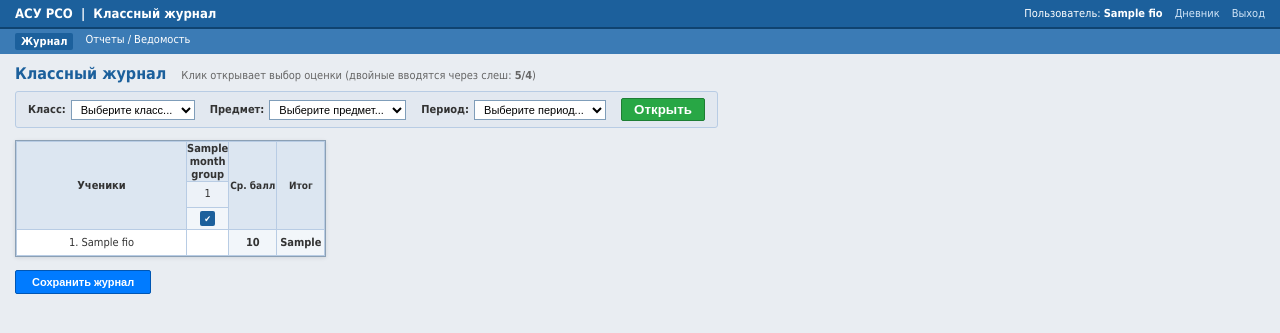
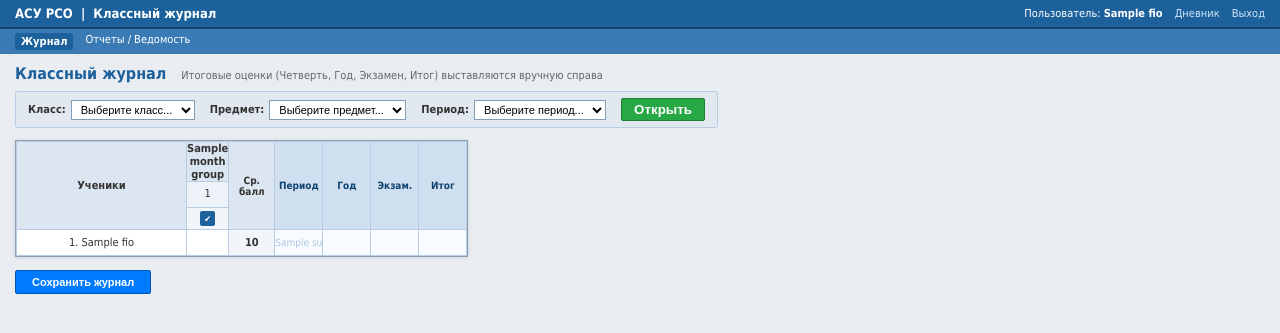
Before and after one commit to HOST-ZIZ/school-journal, a Flask app: template templates/teacher.html in a window 1280 px wide. Shown: the top 333 px of the page. Run offline with Flask 3, Linux system fonts and the light colour scheme; the template is opened without the code that fills it: most values are stand-ins (such as "Sample title", 1, 10 or a date in 2020).

Commit message:
teacher.html

```diff
--- a/templates/teacher.html
+++ b/templates/teacher.html
@@ -23,15 +23,15 @@
         .journal-heading { font-size: 16px; font-weight: bold; color: #1c609c; }
         .journal-subtitle { color: #666; font-size: 11px; }
 
-        /* Компактная панель фильтров слева */
-        .filter-panel { background: #e2e8f0; border: 1px solid #b8cce4; padding: 6px 12px; display: inline-flex; align-items: center; gap: 15px; border-radius: 3px; margin-bottom: 12px; }
+        .filter-panel { background: #e2e8f0; border: 1px solid #b8cce4; padding: 6px 12px; display: inline-flex; flex-wrap: wrap; align-items: center; gap: 15px; border-radius: 3px; margin-bottom: 12px; }
         .filter-group { display: inline-flex; align-items: center; gap: 5px; }
         .filter-group label { font-weight: bold; font-size: 11px; color: #333; }
         select { font-size: 11px; padding: 2px 5px; border: 1px solid #7f9db9; background: #fff; }
         button.btn-load { background: #28a745; color: white; border: 1px solid #1e7e34; font-weight: bold; cursor: pointer; padding: 3px 12px; border-radius: 2px; }
         button.btn-save { background: #007bff; color: white; border: 1px solid #0056b3; font-weight: bold; cursor: pointer; padding: 5px 16px; font-size: 11px; border-radius: 2px; margin-top: 10px; }
 
-        /* Таблица журнала АСУ РСО */
+        .access-banner { background: #fff3cd; color: #856404; border: 1px solid #ffeeba; padding: 6px 12px; margin-bottom: 10px; font-size: 11px; border-radius: 2px; }
+
         .table-wrap { display: inline-block; background: #fff; border: 1px solid #8ba0b5; box-shadow: 0 1px 4px rgba(0,0,0,0.1); max-width: 100%; overflow-x: auto; }
         table.journal-grid { border-collapse: collapse; border-spacing: 0; }
         table.journal-grid th, table.journal-grid td { border: 1px solid #b8cce4; text-align: center; padding: 0; }
@@ -39,10 +39,10 @@
         th.header-student { background: #dce6f1; width: 170px; min-width: 170px; text-align: left; padding: 5px 8px; font-weight: bold; }
         th.header-month { background: #dce6f1; font-weight: bold; padding: 3px; font-size: 11px; }
 
-        /* Квадратные ячейки дней */
         th.header-day { background: #edf2f8; font-weight: normal; font-size: 11px; height: 26px; width: 28px; min-width: 28px; max-width: 28px; line-height: 1.1; }
         th.header-check { background: #f2f6fa; height: 22px; width: 28px; min-width: 28px; max-width: 28px; }
-        th.header-stat { background: #dce6f1; width: 48px; min-width: 48px; font-size: 10px; font-weight: bold; padding: 2px; }
+        th.header-stat { background: #dce6f1; width: 46px; min-width: 46px; font-size: 10px; font-weight: bold; padding: 2px; }
+        th.header-final { background: #d0dfef; width: 48px; min-width: 48px; font-size: 10px; font-weight: bold; padding: 2px; color: #0f4370; }
 
         .badge-k { display: block; font-size: 9px; font-weight: bold; color: #b71c1c; }
         .badge-s { display: block; font-size: 9px; font-weight: bold; color: #006064; }
@@ -67,17 +67,20 @@
         td.student-name { text-align: left; padding: 3px 8px; background: #fff; font-size: 11px; }
         tr:hover td.student-name { background-color: #fce8b2; }
 
-        /* Строго квадратные ячейки 28x28px */
         td.mark-cell { width: 28px; min-width: 28px; max-width: 28px; height: 26px; padding: 0; background: #fff; }
         input.mark-input { width: 100%; height: 25px; border: none; outline: none; background: transparent; text-align: center; font-size: 11px; font-weight: bold; color: #000; font-family: Tahoma, Arial, sans-serif; cursor: pointer; padding: 0; }
         input.mark-input:focus { background: #fffde7 !important; }
 
+        td.final-cell { width: 48px; min-width: 48px; height: 26px; padding: 0; background: #f8fbff; }
+        input.final-input { width: 100%; height: 25px; border: none; outline: none; background: transparent; text-align: center; font-size: 11px; font-weight: bold; color: #0f4370; font-family: Tahoma, Arial, sans-serif; padding: 0; }
+        input.final-input:focus { background: #fff9c4 !important; }
+        input.final-input::placeholder { color: #b0c4de; font-weight: normal; font-size: 10px; }
+
         tr:hover td.mark-cell { background-color: #fce8b2; }
         .col-highlight { background-color: #fff2cc !important; }
 
-        td.stat-cell { font-weight: bold; font-size: 11px; background: #f2f6fa; width: 48px; min-width: 48px; }
+        td.stat-cell { font-weight: bold; font-size: 11px; background: #f2f6fa; width: 46px; min-width: 46px; }
 
-        /* Всплывающее меню оценок */
         #gradePickerMenu {
             display: none;
             position: fixed;
@@ -148,7 +151,7 @@
 <div class="container">
     <div class="journal-title-bar">
         <span class="journal-heading">Классный журнал</span>
-        <span class="journal-subtitle">Клик открывает выбор оценки (двойные вводятся через слеш: <strong>5/4</strong>)</span>
+        <span class="journal-subtitle">Итоговые оценки (Четверть, Год, Экзамен, Итог) выставляются вручную справа</span>
     </div>
 
     {% with messages = get_flashed_messages(with_categories=true) %}
@@ -159,10 +162,10 @@
         {% endif %}
     {% endwith %}
 
-    <form method="GET" action="/teacher" class="filter-panel">
+    <form method="GET" action="/teacher" class="filter-panel" id="filterForm">
         <div class="filter-group">
             <label>Класс:</label>
-            <select name="class_id" required>
+            <select name="class_id" required onchange="document.getElementById('filterForm').submit();">
                 <option value="">Выберите класс...</option>
                 {% for c in classes %}
                     <option value="{{ c.id }}" {% if selected_class == c.id %}selected{% endif %}>{{ c.name }}</option>
@@ -194,6 +197,12 @@
     </form>
 
     {% if selected_class and selected_subject and selected_period %}
+        {% if access_mode == 'attendance_only' %}
+            <div class="access-banner">
+                <strong>Режим посещаемости (чужой предмет):</strong> Вы можете просматривать оценки и отмечать только отсутствие/опоздание (<strong>Н, У, О</strong>). Выставление оценок и итогов по этому предмету недоступно.
+            </div>
+        {% endif %}
+
         <form method="POST" action="/teacher" id="journalForm">
             <input type="hidden" name="action" value="save_journal">
             <input type="hidden" name="class_id" value="{{ selected_class }}">
@@ -210,7 +219,10 @@
                                     <th colspan="{{ mg.count }}" class="header-month">{{ mg.name }}</th>
                                 {% endfor %}
                                 <th rowspan="3" class="header-stat">Ср. балл</th>
-                                <th rowspan="3" class="header-stat">Итог</th>
+                                <th rowspan="3" class="header-final" title="Оценка за выбранный период (вручную)">Период</th>
+                                <th rowspan="3" class="header-final" title="Годовая оценка (вручную)">Год</th>
+                                <th rowspan="3" class="header-final" title="Экзаменационная оценка (вручную)">Экзам.</th>
+                                <th rowspan="3" class="header-final" title="Итоговая оценка (вручную)">Итог</th>
                             </tr>
                             <tr>
                                 {% for les in lessons %}
@@ -227,8 +239,8 @@
                             <tr>
                                 {% for les in lessons %}
                                     <th class="header-check" data-col="{{ loop.index0 }}">
-                                        <a href="/lesson/{{ les.id }}" class="check-btn" title="Выставить оценки / Карточка урока">✔</a>
-                                        {% if les.lesson_type in ['control', 'test'] %}
+                                        <a href="/lesson/{{ les.id }}?period_id={{ selected_period }}" class="check-btn" title="Выставить оценки / Карточка урока">✔</a>
+                                        {% if access_mode == 'full' and les.lesson_type in ['control', 'test'] %}
                                             <button type="button"
                                                     class="btn-del-work-mini"
                                                     onclick="deleteWorkFromJournal('{{ les.id }}')"
@@ -243,17 +255,40 @@
                                 <tr>
                                     <td class="student-name">{{ loop.index }}. {{ st.fio }}</td>
                                     {% for les in lessons %}
+                                        {% set c_val = cell_values.get((st.id, les.id), '') %}
+                                        {% set locked_cell = (access_mode == 'attendance_only' and c_val not in ['', 'Н', 'У', 'О']) %}
                                         <td class="mark-cell" data-col="{{ loop.index0 }}">
                                             <input type="text"
                                                    name="cell_{{ st.id }}_{{ les.id }}"
-                                                   class="mark-input"
-                                                   value="{{ cell_values.get((st.id, les.id), '') }}"
+                                                   class="mark-input {% if locked_cell %}locked-cell{% endif %}"
+                                                   value="{{ c_val }}"
+                                                   {% if locked_cell %}readonly{% endif %}
                                                    autocomplete="off"
                                                    maxlength="7">
                                         </td>
                                     {% endfor %}
                                     <td class="stat-cell">{{ student_stats[st.id].avg }}</td>
-                                    <td class="stat-cell">{{ student_stats[st.id].period_grade }}</td>
+                                    <td class="final-cell">
+                                        <input type="text" name="final_period_{{ st.id }}" class="final-input"
+                                               value="{{ final_marks.get((st.id, 'period'), '') }}"
+                                               placeholder="{{ student_stats[st.id].suggested }}"
+                                               {% if access_mode != 'full' %}readonly{% endif %} maxlength="4" autocomplete="off">
+                                    </td>
+                                    <td class="final-cell">
+                                        <input type="text" name="final_year_{{ st.id }}" class="final-input"
+                                               value="{{ final_marks.get((st.id, 'year'), '') }}"
+                                               {% if access_mode != 'full' %}readonly{% endif %} maxlength="4" autocomplete="off">
+                                    </td>
+                                    <td class="final-cell">
+                                        <input type="text" name="final_exam_{{ st.id }}" class="final-input"
+                                               value="{{ final_marks.get((st.id, 'exam'), '') }}"
+                                               {% if access_mode != 'full' %}readonly{% endif %} maxlength="4" autocomplete="off">
+                                    </td>
+                                    <td class="final-cell">
+                                        <input type="text" name="final_final_{{ st.id }}" class="final-input"
+                                               value="{{ final_marks.get((st.id, 'final'), '') }}"
+                                               {% if access_mode != 'full' %}readonly{% endif %} maxlength="4" autocomplete="off">
+                                    </td>
                                 </tr>
                             {% endfor %}
                         </tbody>
@@ -270,27 +305,36 @@
 
 <!-- Всплывающий выбор оценки -->
 <div id="gradePickerMenu">
-    <div class="picker-title">Оценка</div>
+    <div class="picker-title">{% if access_mode == 'full' %}Оценка{% else %}Посещаемость{% endif %}</div>
+    {% if access_mode == 'full' %}
         <button type="button" class="picker-btn" onclick="applyPickerGrade('5')">5</button>
         <button type="button" class="picker-btn" onclick="applyPickerGrade('4')">4</button>
         <button type="button" class="picker-btn" onclick="applyPickerGrade('3')">3</button>
         <button type="button" class="picker-btn" onclick="applyPickerGrade('2')">2</button>
         <button type="button" class="picker-btn" onclick="applyPickerGrade('Н')">Н</button>
         <button type="button" class="picker-btn" onclick="applyPickerGrade('.')">Точка (.)</button>
+    {% else %}
+        <button type="button" class="picker-btn" onclick="applyPickerGrade('Н')">Н (Не был)</button>
+        <button type="button" class="picker-btn" onclick="applyPickerGrade('У')">У (Уваж.)</button>
+        <button type="button" class="picker-btn" onclick="applyPickerGrade('О')">О (Опоздал)</button>
+    {% endif %}
     <button type="button" class="picker-btn btn-clear" onclick="applyPickerGrade('')">Очистить</button>
 </div>
 
-<!-- Скрытая форма для удаления колонки прямо из таблицы журнала -->
 <form id="deleteJournalColForm" method="POST" action="" style="display: none;">
     <input type="hidden" name="redirect_to" value="teacher">
+    <input type="hidden" name="period_id" value="{{ selected_period }}">
 </form>
 
 <script>
     let activeInput = null;
     const picker = document.getElementById('gradePickerMenu');
     const isTouchDevice = window.matchMedia("(pointer: coarse)").matches || ('ontouchstart' in window);
+    const accessMode = "{{ access_mode }}";
 
     document.querySelectorAll('.mark-input').forEach(input => {
+        if (input.classList.contains('locked-cell')) return;
+
         if (isTouchDevice) {
             input.setAttribute('inputmode', 'none');
             input.setAttribute('readonly', 'readonly');
@@ -334,8 +378,8 @@
         let current = activeInput.value.trim();
         if (val === '') {
             activeInput.value = '';
-        } else if (val === '.') {
-            activeInput.value = '.';
+        } else if (val === '.' || accessMode !== 'full') {
+            activeInput.value = val;
         } else {
             if (current && !current.includes('/') && current !== '.') {
                 activeInput.value = current + '/' + val;
```
Lines whose indentation alone changed are shown as unchanged.
